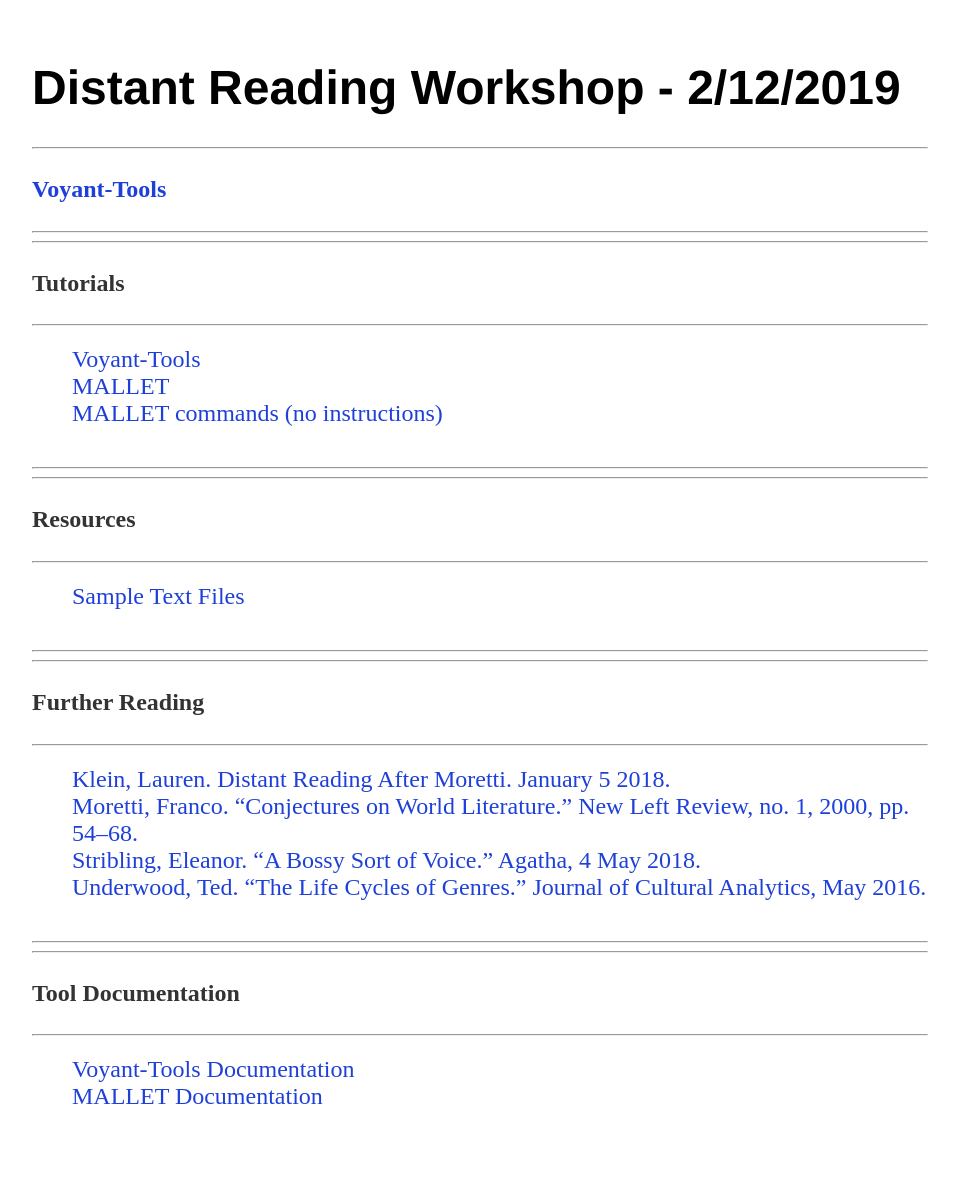
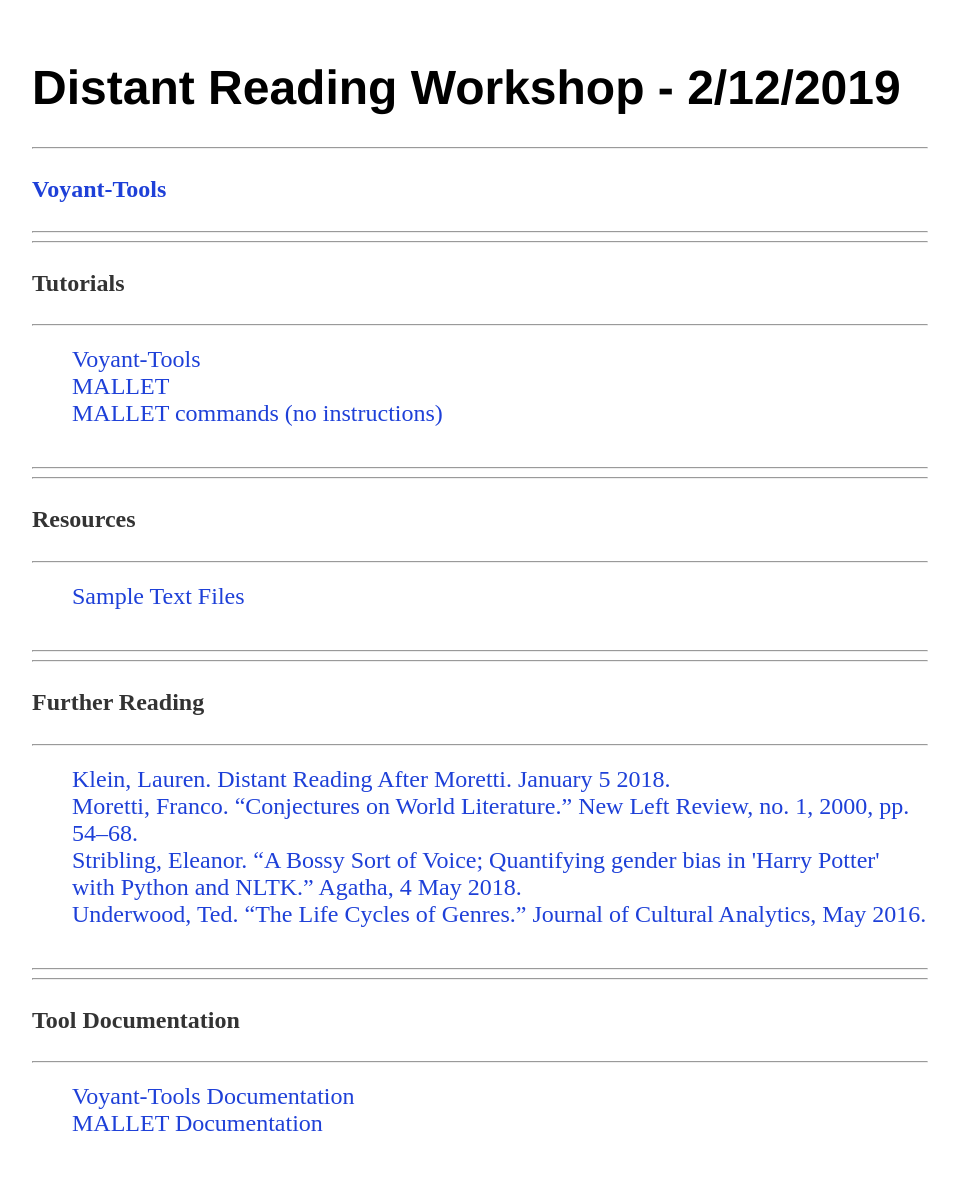
Before and after one commit to dmgustavhi/dmgustavhi.github.io, a Jekyll site: the page built from distantreading.html, in a window 1280 px wide. Shown: the whole page, without its empty margins (160-1119 px from the left). Built offline with Jekyll 4.4.1, drawn with Linux system fonts in a browser that asks for light colours; before the commit the page ends 1170 px from its top, so only the background shows below that.

Commit message:
Update distantreading.html

```diff
--- a/distantreading.html
+++ b/distantreading.html
@@ -35,7 +35,7 @@
 <ul>
 	<li><a href="https://arcade.stanford.edu/blogs/distant-reading-after-moretti">Klein, Lauren. Distant Reading After Moretti. January 5 2018.</a></li>
 	<li><a href="https://newleftreview-org.eres.library.manoa.hawaii.edu/II/1/franco-moretti-conjectures-on-world-literature">Moretti, Franco. “Conjectures on World Literature.” New Left Review, no. 1, 2000, pp. 54–68.</a></li>
-	<li><a href="https://medium.com/agatha-codes/a-bossy-sort-of-voice-3c3a18de3093">Stribling, Eleanor. “A Bossy Sort of Voice.” Agatha, 4 May 2018.</a></li>
+	<li><a href="https://medium.com/agatha-codes/a-bossy-sort-of-voice-3c3a18de3093">Stribling, Eleanor. “A Bossy Sort of Voice; Quantifying gender bias in 'Harry Potter' with Python and NLTK.” Agatha, 4 May 2018.</a></li>
 	<li><a href="http://culturalanalytics.org/2016/05/the-life-cycles-of-genres/">Underwood, Ted. “The Life Cycles of Genres.” Journal of Cultural Analytics, May 2016. </a></li>
 </ul>
 </div>
```
